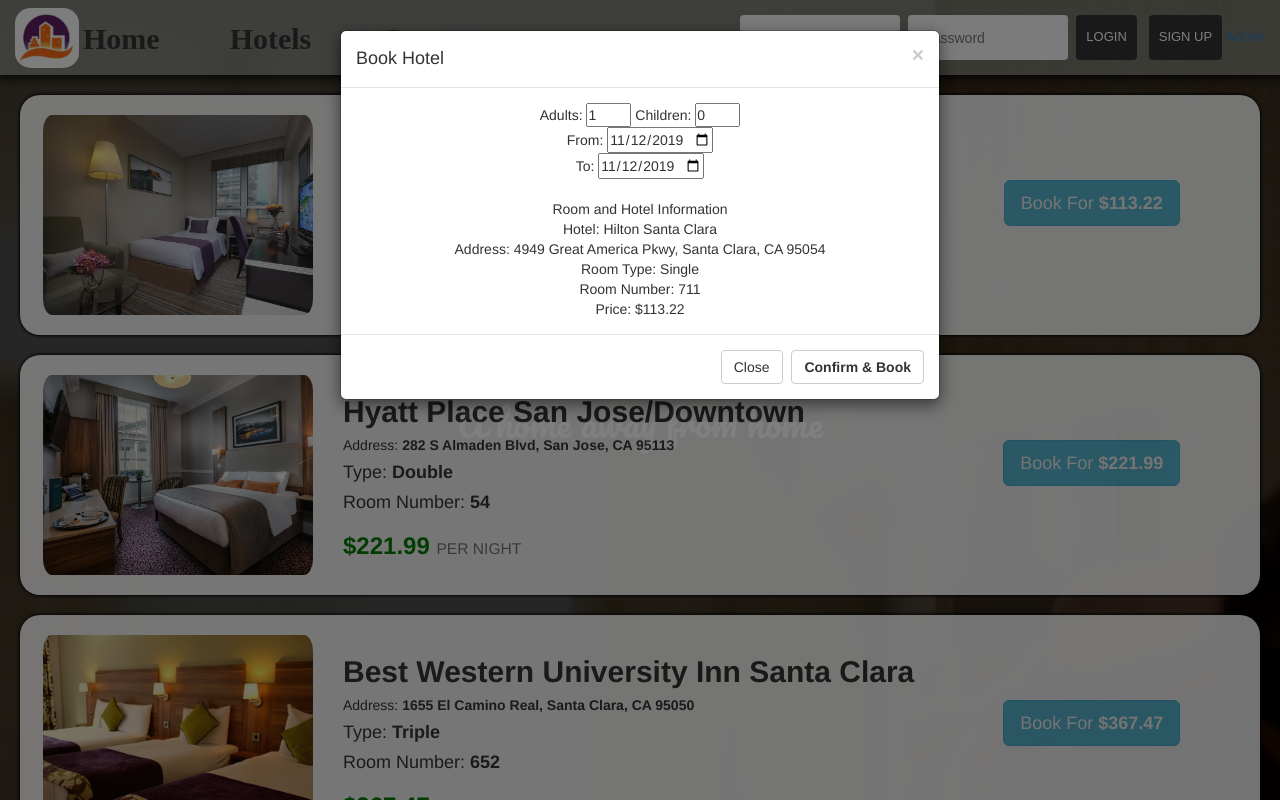
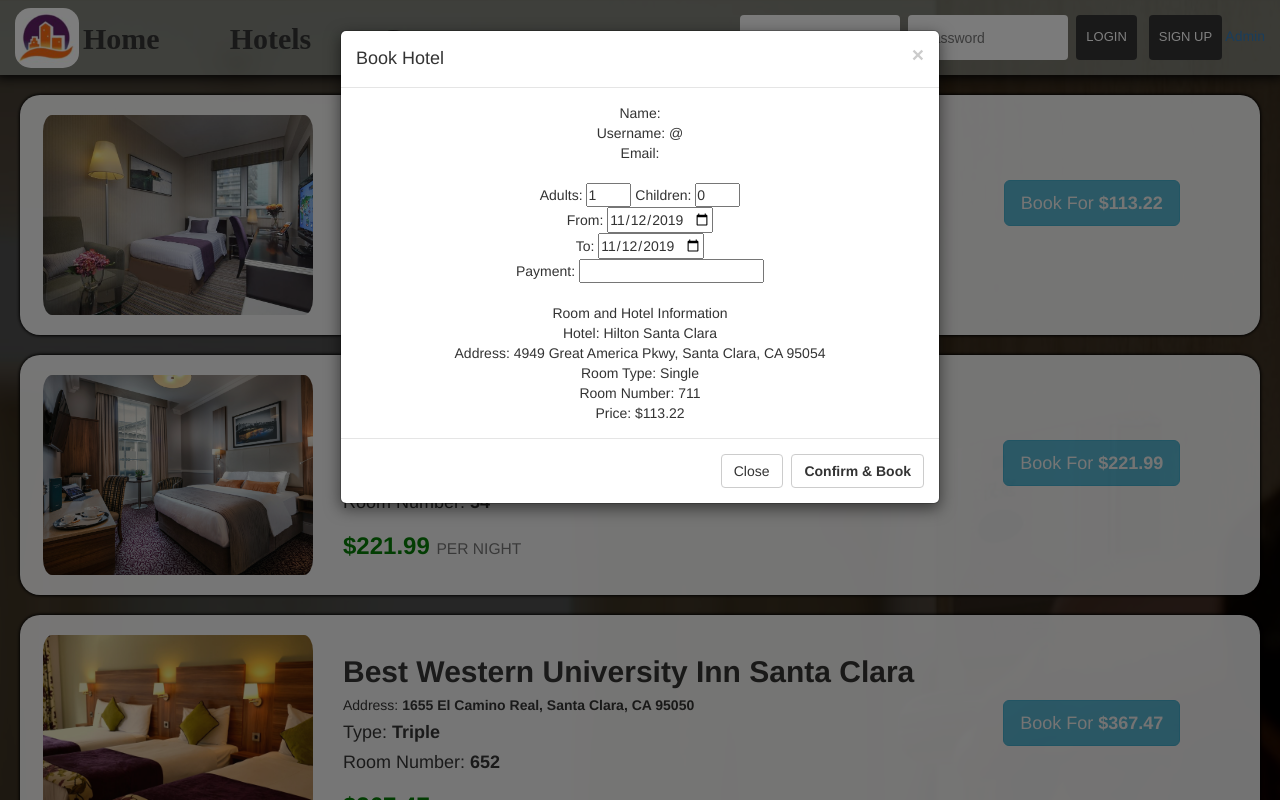
Before and after one commit to raza-bot/Hotel-Managment-App, a PHP site: page /index.php in a window 1280 px wide, after a click that opens the changed part. Run offline with PHP 8.4, Linux system fonts and the light colour scheme; data comes from the database, SQL or seed files in the repository; data that the repository does not hold is empty.

Commit message:
Minor changes

```diff
--- a/ProjectCode/room_list.php
+++ b/ProjectCode/room_list.php
@@ -75,10 +75,19 @@
                     </div>
                     <form action="index.php" method="post">
                             <div class="modal-body" align='center'>
+                                Name: $first $last<br>
+                                Username: @$username<br>
+                                Email: $email<br><br>
                                 Adults: <input type="number" name="quantity" min="1" max="5" value=1>
                                 Children: <input type="number" name="quantity" min="0" max="5" value=0> <br>
                                 From: <input type="date" min=$today max=$max value=$today><br>
-                                To: <input type="date" min=$today max=$max value=$today><br><br>
+                                To: <input type="date" min=$today max=$max value=$today><br>
+                                Payment:
+                                <input name="payment" id="payment" list="browsers">
+                                <datalist id="browsers">
+                                    <option value="Card Ending w/ 3245">
+                                    <option value="Card Ending w/ 5425">
+                                </datalist><br><br>
                                 Room and Hotel Information <br>
                                 Hotel: $row[6] <br>
                                 Address: $row[7] <br>
```
